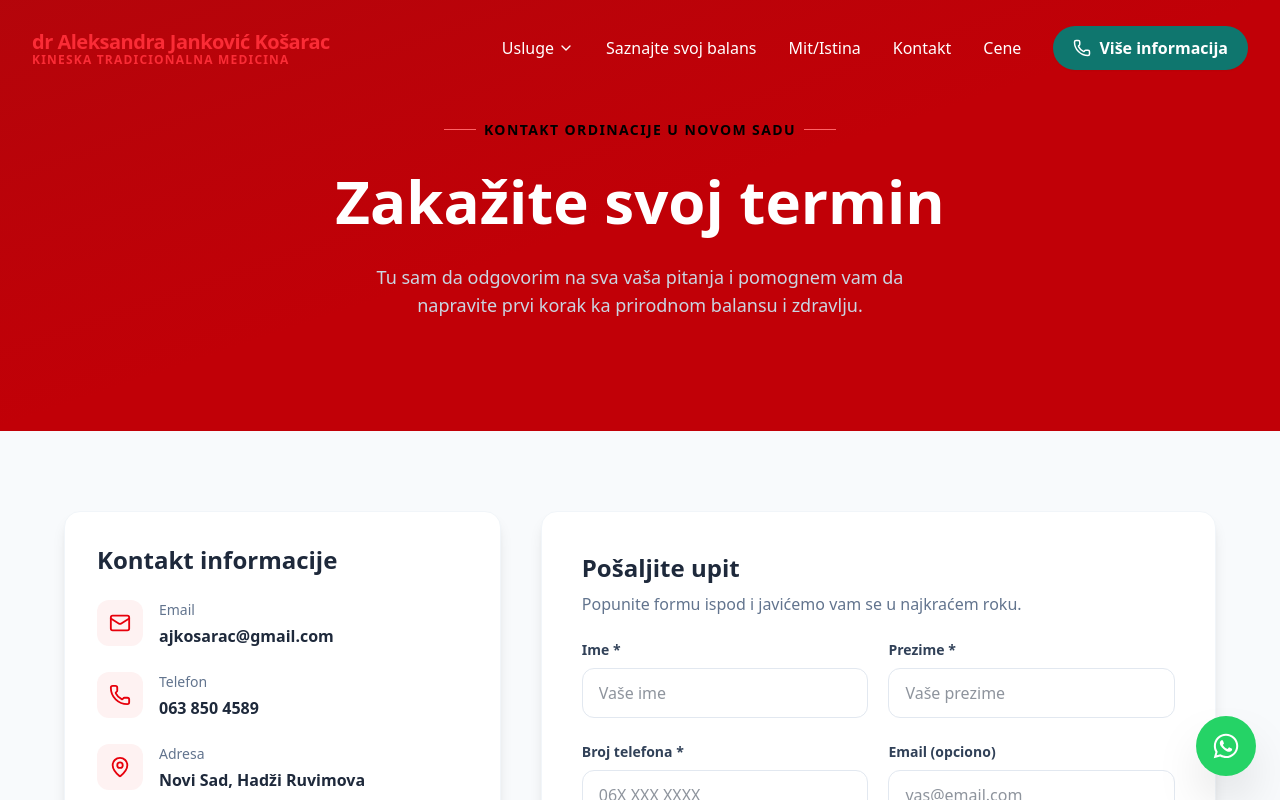
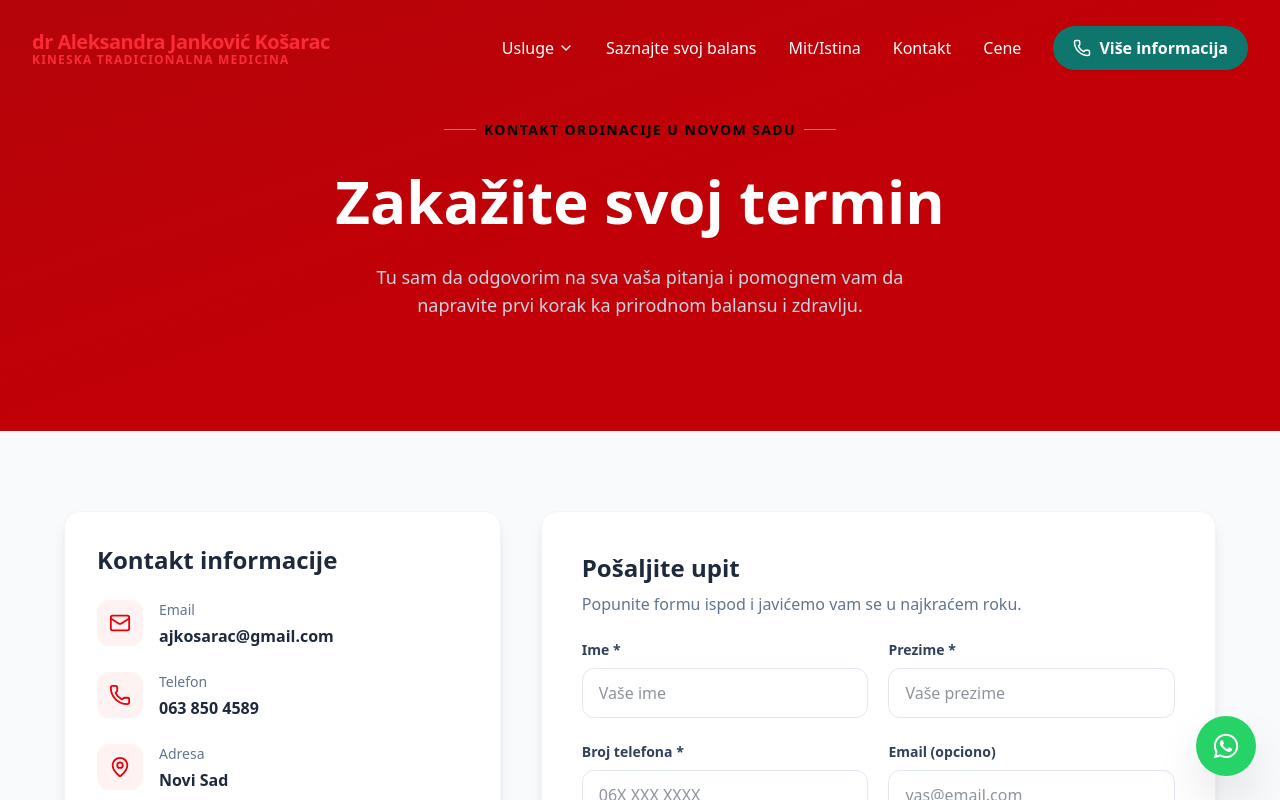
Before and after one commit to Djapedjape123/doktorka, a Next.js app: page /kontakt in a window 1280 px wide. Shown: the top 800 px of the page. Built offline with nearby package versions, Linux system fonts and the light colour scheme.

Commit message:
Update address link and text in kontakt page

```diff
--- a/app/kontakt/page.tsx
+++ b/app/kontakt/page.tsx
@@ -136,7 +136,7 @@ export default function Page() {
                                     </div>
                                 </a>
                                 <a
-                                    href="https://maps.google.com/?q=Hadži+Ruvimova+Novi+Sad"
+                                    href=""
                                     target="_blank"
                                     rel="noopener noreferrer"
                                     title="Pronađite nas na Google Mapama"
@@ -148,7 +148,7 @@ export default function Page() {
                                     <div>
                                         <span className="block text-sm text-slate-500 mb-1">Adresa</span>
                                         <span className="block font-semibold text-medical-dark group-hover:text-red-600 transition-colors">
-                                            Novi Sad, Hadži Ruvimova
+                                            Novi Sad
                                         </span>
                                     </div>
                                 </a>
```
